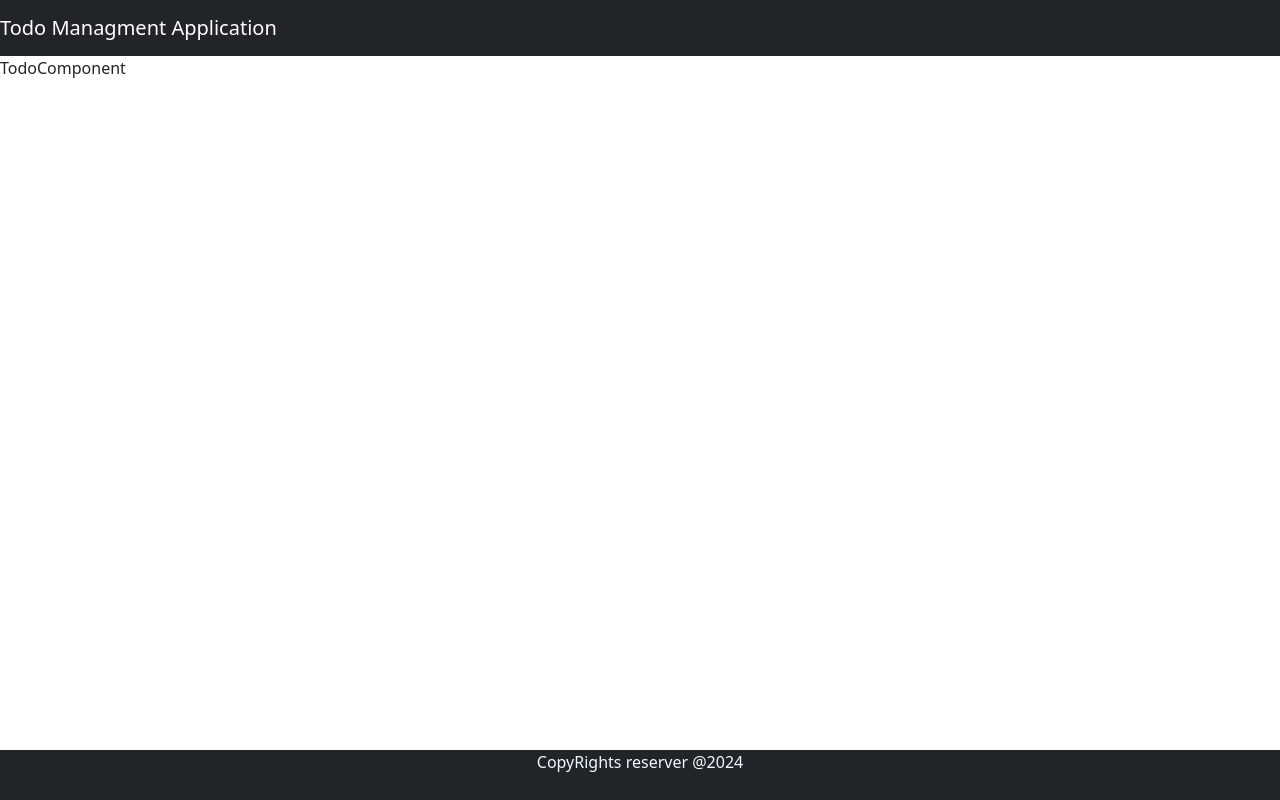
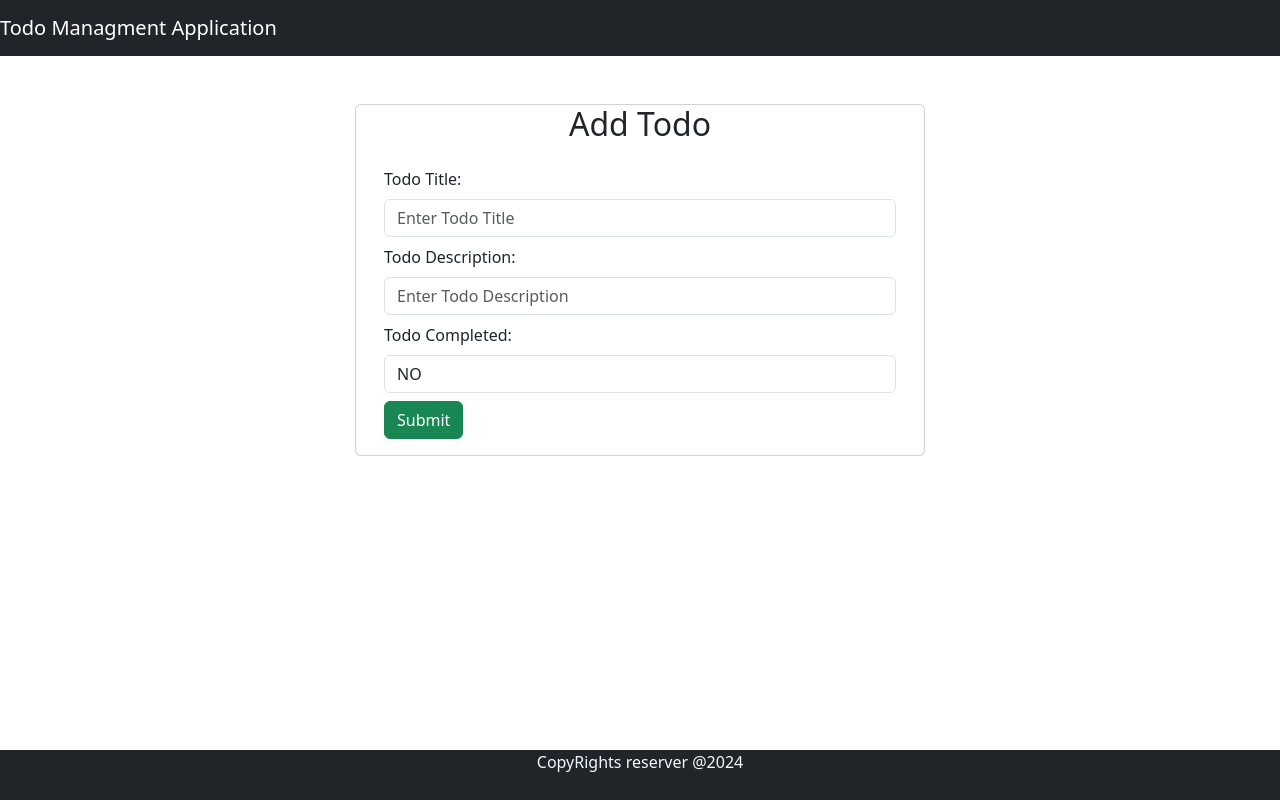
Before and after one commit to usmanshabbir756/todoui, a React (Vite) app: page /add-todo in a window 1280 px wide. Built offline with nearby package versions, Linux system fonts and the light colour scheme.

Commit message:
Add todo form

```diff
--- a/src/components/TodoComponent.jsx
+++ b/src/components/TodoComponent.jsx
@@ -1,7 +1,66 @@
+import { useState } from "react"
 
 const TodoComponent = () => {
+    const [title , setTitle ] = useState('');
+    const [description , setDescription ] = useState('');
+    const [completed , setCompleted ] = useState(false);
+
+    function saveTodo(e){
+        e.preventDefault();
+        const todo={title,description,completed}
+        console.log(todo);
+
+    }
+
   return (
-    <div>TodoComponent</div>
+    <div className="container">
+        <br /> <br />
+        <div className="row">
+            <div className="card col-md-6 offset-md-3 offset-md-3">
+                <h2 className="text-center">Add Todo</h2>
+                <div className="card-body">
+                    <form>
+                        <div className="form-group mb-2">
+                            <label className="form-label">Todo Title:</label>
+                            <input type="text"
+                                placeholder="Enter Todo Title"
+                                className="form-control"
+                                name="title"
+                                value={title}
+                                onChange={e=> setTitle(e.target.value)}
+                            />
+                        </div>
+                        <div className="form-group mb-2">
+                            <label className="form-label">Todo Description:</label>
+                            <input type="text"
+                                placeholder="Enter Todo Description"
+                                className="form-control"
+                                name="description"
+                                value={description}
+                                onChange={e=> setDescription(e.target.value)}
+                            />
+                        </div>
+                        <div className="form-group mb-2">
+                            <label className="form-label">Todo Completed:</label>
+                            <select name="completed"
+                                value={completed}
+                                className="form-control"
+                                onChange={e=>setCompleted(e.target.value)}
+                            >
+                                <option value="false">NO</option>
+                                <option value="true">YES</option>
+
+                            </select>
+                        </div>
+                        <button className="btn btn-success" onClick={e=> saveTodo(e)}>Submit</button>
+                    </form>
+                </div>
+
+            </div>
+
+        </div>
+
+    </div>
   )
 }
 
```
